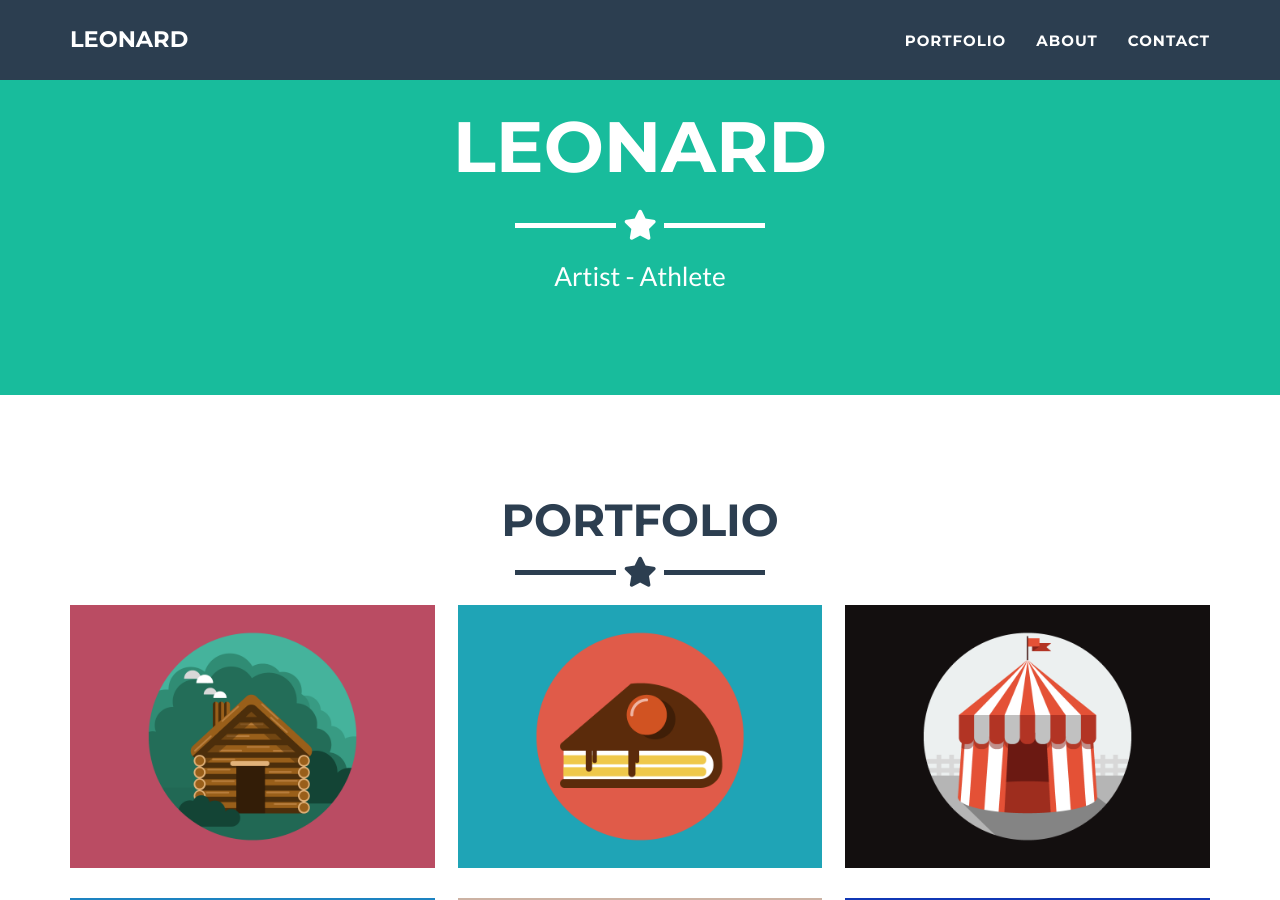
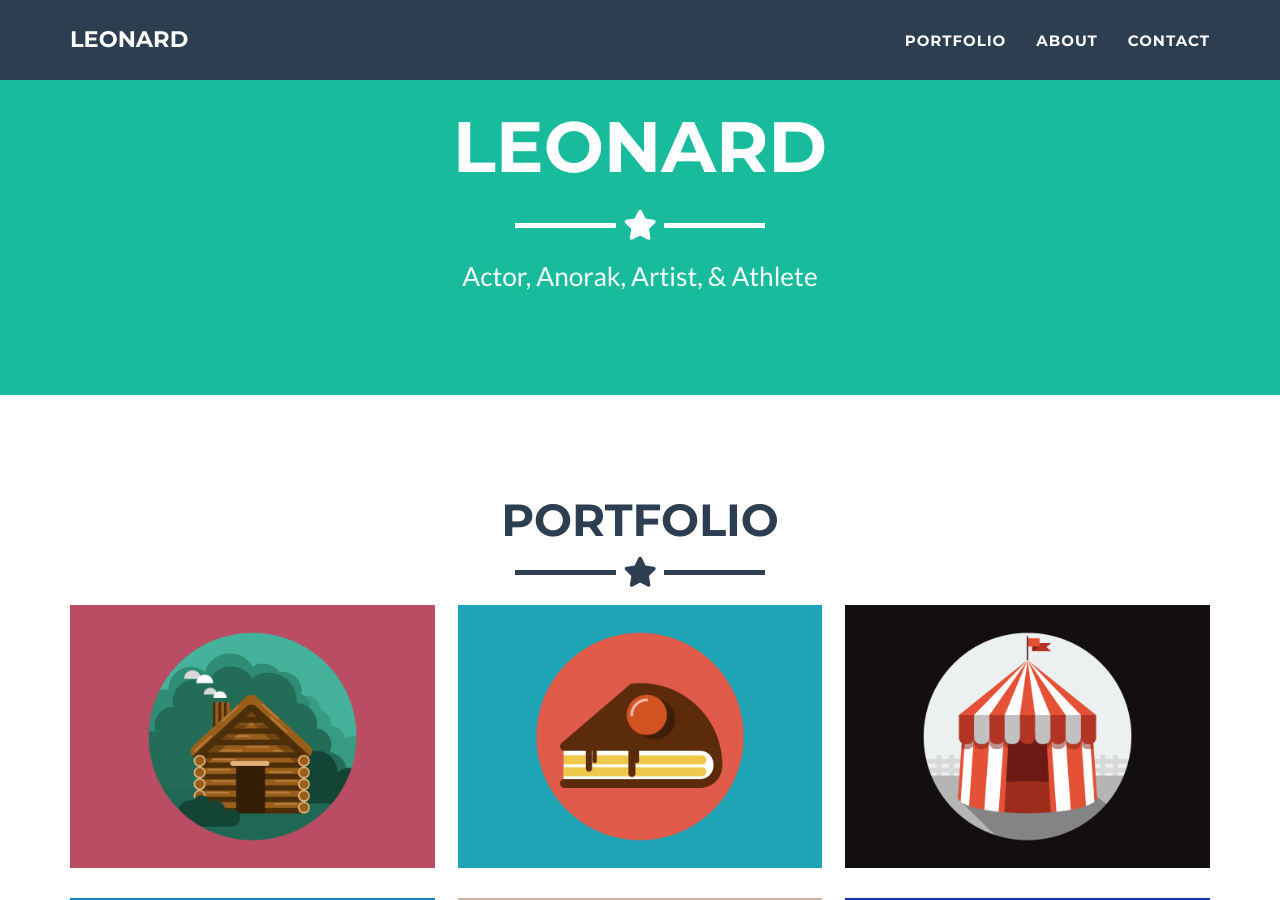
Before and after one commit to sheeeng/leonardlee-net, a Jekyll site: the page built from _posts/2014-07-18-project-1.markdown, in a window 1280 px wide and 900 px high, scrolled down 380 px. Built offline with Jekyll 4.4.1, drawn with Linux system fonts in a browser that asks for light colours; our own code applies the rules of GitHub Pages for plain Markdown files; some of the changed text lies outside the part shown.

Commit message:
chore(jekyll): edit configuration
Signed-off-by: Leonard Sheng Sheng Lee <305414+sheeeng@users.noreply.github.com>

```diff
--- a/_config.yml
+++ b/_config.yml
@@ -19,8 +19,8 @@
   Write an awesome description for your new site here. You can edit this
   line in _config.yml. It will appear in your document head meta (for
   Google search results) and in your feed.xml site description.
-keywords: "leonard, Artist, Athlete"
-skills: "Artist - Athlete"
+keywords: "leonard, actor, anorak, artist, athlete"
+skills: "Actor, Anorak, Artist, & Athlete"
 meta_author: Leonard Sheng Sheng Lee
 
 # Google webmaster tools
@@ -68,7 +68,7 @@
 footer:
   copyright: Leonard Sheng Sheng Lee
   location: Location
-  social: Around The Web
+  social: In The Matrix
   credits: Credits
 
 # Social networks usernames (many more available: google-plus, flickr, dribbble, pinterest, instagram, tumblr, linkedin, etc.)
@@ -99,6 +99,7 @@
       type: "posts"
     values:
       permalink: ""
+
 # Exclude from processing.
 # The following items will not be processed, by default. Create a custom list
 # to override the default setting.
```
